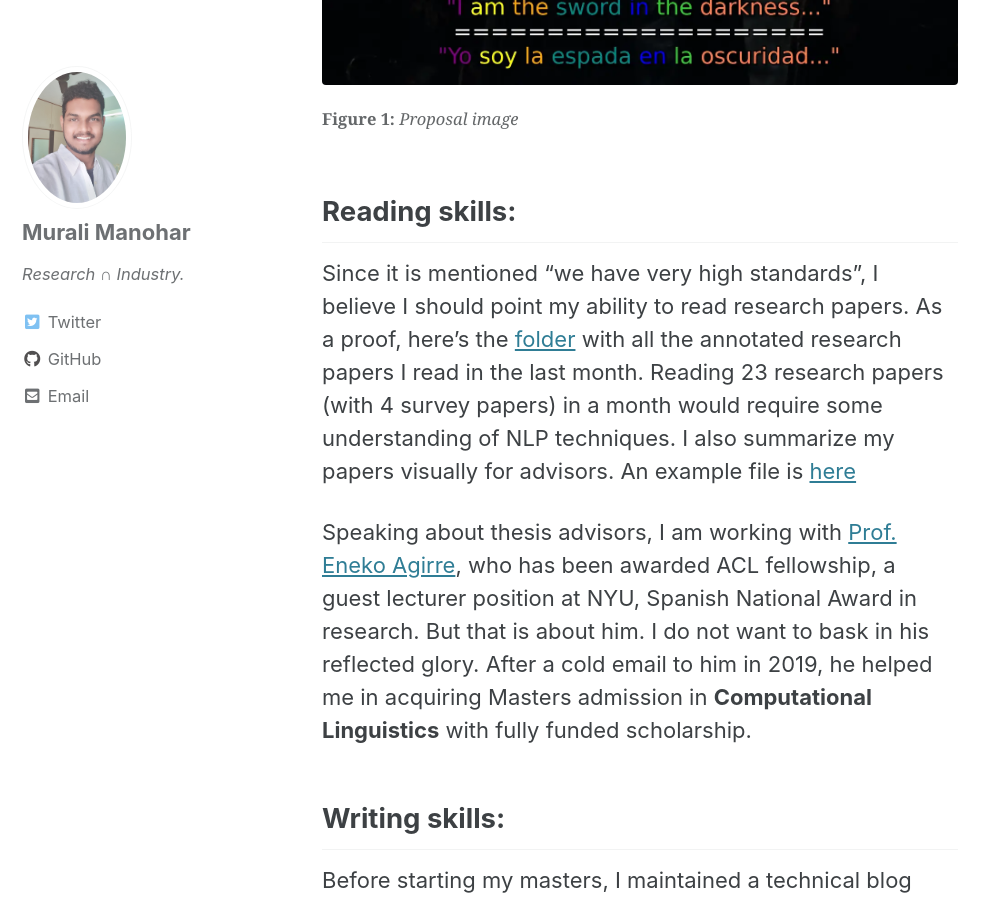
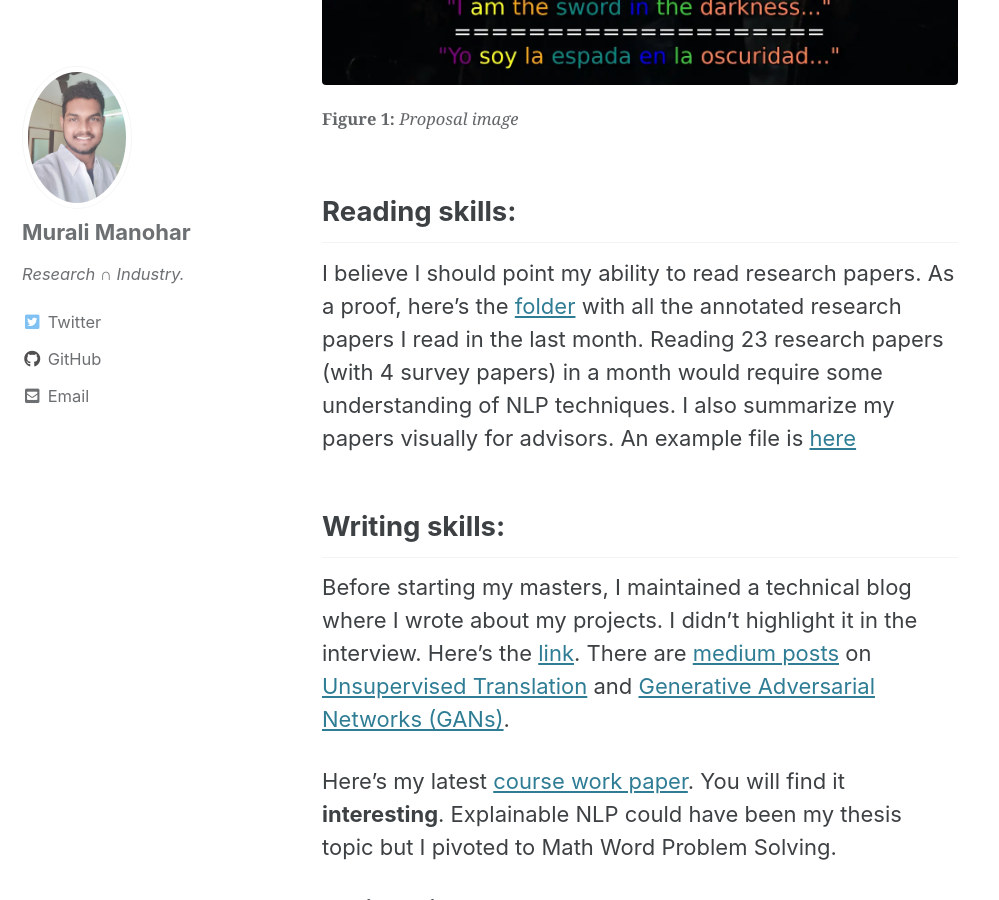
Before and after one commit to gitlost-murali/blogs, a Jekyll site: the page built from _posts/2023-27-01-nlp-experience.md, in a window 1280 px wide and 900 px high, scrolled down 3877 px. Shown: the whole window, without its empty margins (0-999 px from the left). Built offline with Jekyll 4.4.1, drawn with Linux system fonts in a browser that asks for light colours; cached includes are drawn as plain includes; comment, search, counter and statistics services are not loaded; some of the changed text lies outside the part shown.

Commit message:
remove eneko references

```diff
--- a/_posts/2023-27-01-nlp-experience.md
+++ b/_posts/2023-27-01-nlp-experience.md
@@ -47,9 +47,7 @@ I wrote a few project proposals to Netflix and Duolingo based on this idea. Here
 
 ## Reading skills:
 
-Since it is mentioned "we have very high standards", I believe I should point my ability to read research papers. As a proof, here's the [folder](https://drive.google.com/drive/folders/1gWj4l2rMof41c9vRaI0uMqVcNcMz0NqS?usp=share_link) with all the annotated research papers I read in the last month. Reading 23 research papers (with 4 survey papers) in a month would require some understanding of NLP techniques. I also summarize my papers visually for advisors. An example file is [here](https://drive.google.com/drive/folders/1gWj4l2rMof41c9vRaI0uMqVcNcMz0NqS?usp=share_link)
-
-Speaking about thesis advisors, I am working with [Prof. Eneko Agirre](https://eagirre.github.io/), who has been awarded ACL fellowship, a guest lecturer position at NYU, Spanish National Award in research. But that is about him. I do not want to bask in his reflected glory. After a cold email to him in 2019, he helped me in acquiring Masters admission in __Computational Linguistics__ with fully funded scholarship.
+I believe I should point my ability to read research papers. As a proof, here's the [folder](https://drive.google.com/drive/folders/1gWj4l2rMof41c9vRaI0uMqVcNcMz0NqS?usp=share_link) with all the annotated research papers I read in the last month. Reading 23 research papers (with 4 survey papers) in a month would require some understanding of NLP techniques. I also summarize my papers visually for advisors. An example file is [here](https://drive.google.com/drive/folders/1gWj4l2rMof41c9vRaI0uMqVcNcMz0NqS?usp=share_link)
 
 ## Writing skills:
 
```
